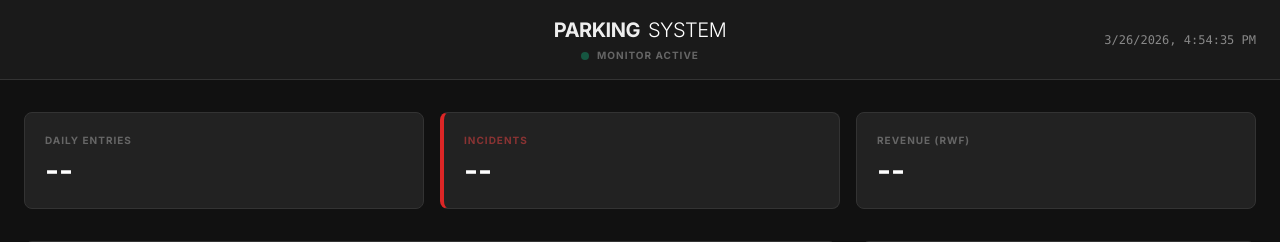
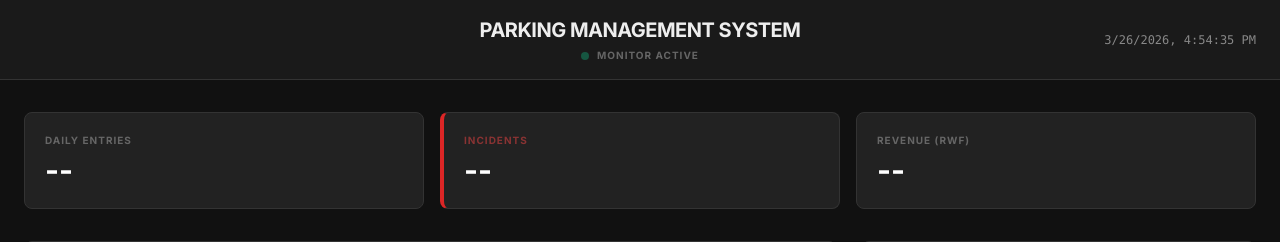
Before and after one commit to Musisiii/Parking-Management-System, a Flask app: page / in a window 1280 px wide. Shown: the top 242 px of the page. Run offline with Flask 3, Linux system fonts and the light colour scheme; data that the repository does not hold is empty; some libraries are stand-ins or nearby versions.

Commit message:
UI ✔️

```diff
--- a/templates/index.html
+++ b/templates/index.html
@@ -57,7 +57,7 @@
             <!-- Centered Branding -->
             <div class="flex flex-col items-center justify-center">
                 <h1 class="text-xl font-bold tracking-tight text-[#eeeeee] flex items-center">
-                    PARKING<span class="text-white ml-2 font-light">SYSTEM</span>
+                    PARKING MANAGEMENT SYSTEM
                 </h1>
                 <div class="flex items-center mt-1">
                     <span class="live-pulse"></span>
```
